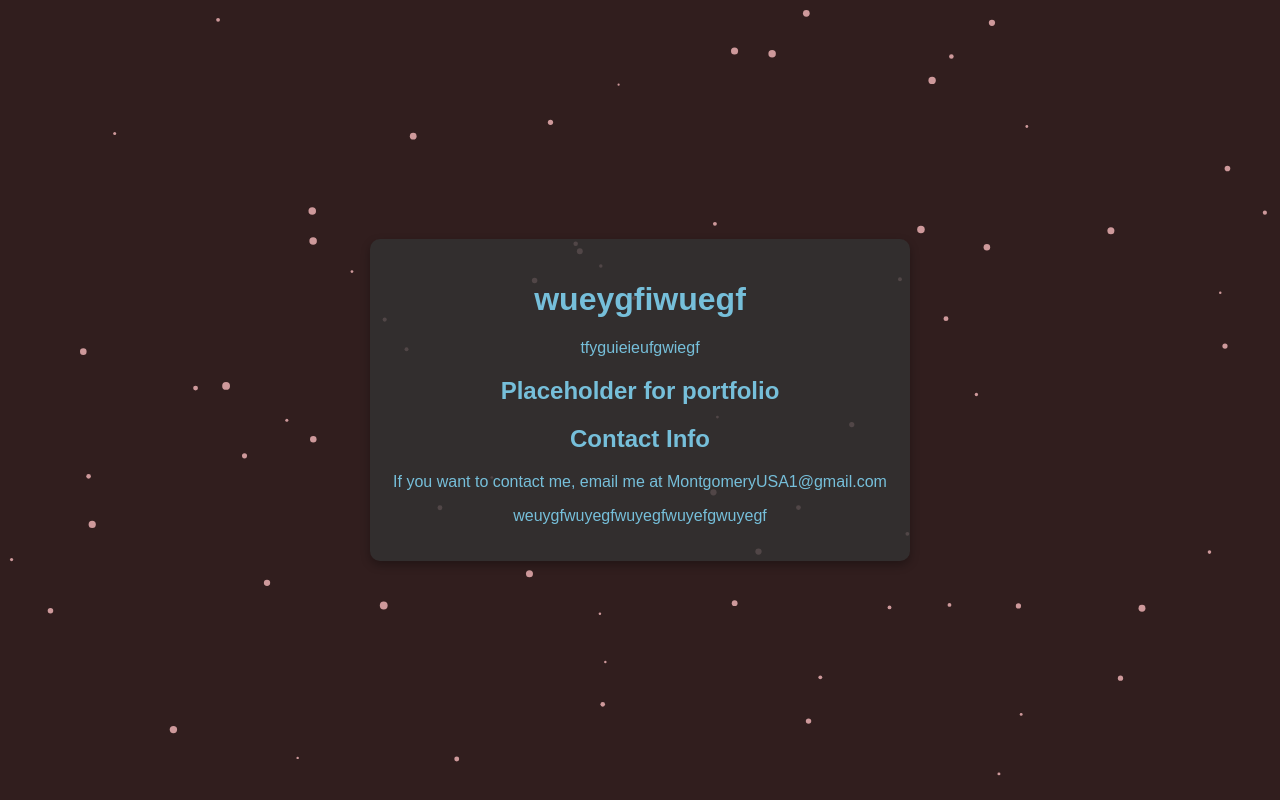
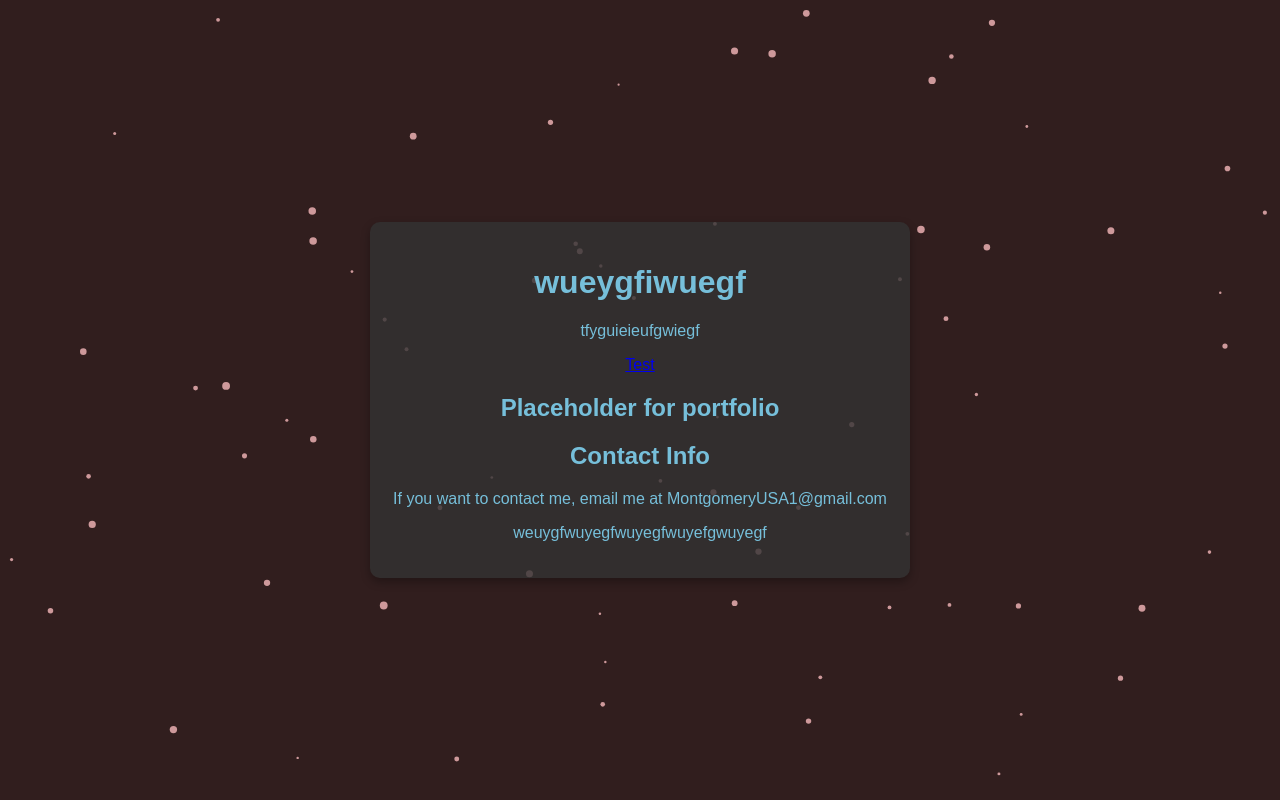
Before and after one commit to MontgomeryUSA/monty, a plain HTML site: page index.html in a window 1280 px wide. Drawn offline with Linux system fonts and the light colour scheme.

Commit message:
Add link to VetConnect in index.html

```diff
--- a/index.html
+++ b/index.html
@@ -11,6 +11,7 @@
     <div class="content-box">
       <h1>wueygfiwuegf </h1>
       <p> tfyguieieufgwiegf </p>
+      <a href="https://vetconnect.monty.my"> Test</a>
       <div class ="stuffs">
         <h2> Placeholder for portfolio </h2>
       </div>
```
